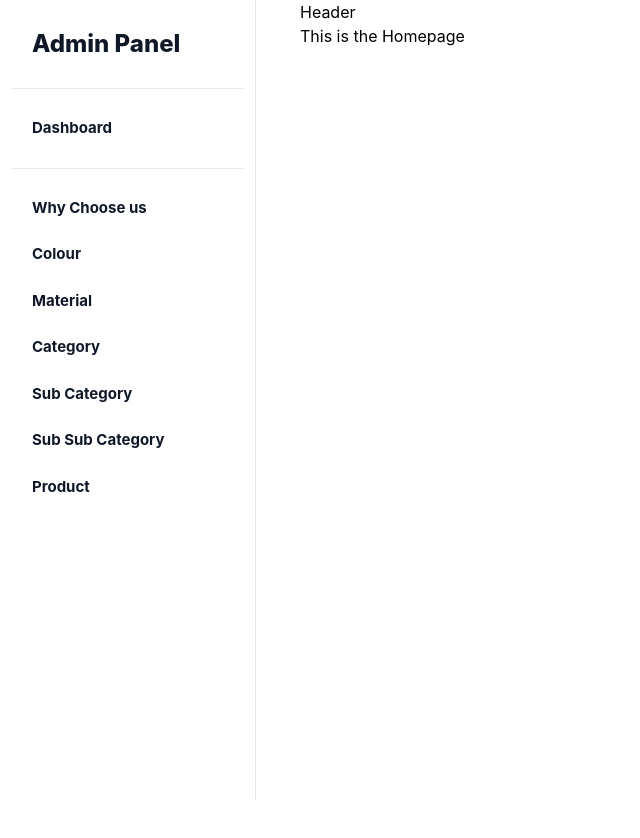
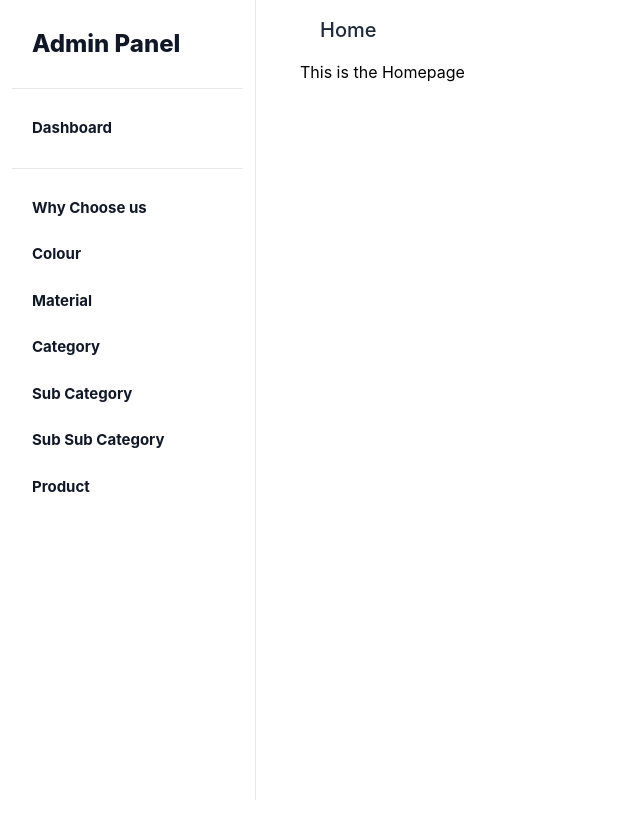
Before and after one commit to siddharth-stn/admin-panel, a React (Vite) app: page / in a window 1280 px wide. Shown: the top 838 px of the page, without its empty margins (0-640 px from the left). Built offline with nearby package versions, Linux system fonts and the light colour scheme.

Commit message:
creats a dynamic breadcrumb navigation using the help of google gemini

```diff
--- a/src/components/common/Header.jsx
+++ b/src/components/common/Header.jsx
@@ -1,3 +1,68 @@
+import { useLocation, Link } from "react-router";
+
 export default function Header() {
-  return <div>Header</div>;
+  // 1. Get the current URL location
+  const location = useLocation();
+
+  // 2. Split the pathname into an array of segments, removing any empty strings
+  // Example: "/dashboard/settings" becomes ["dashboard", "settings"]
+  const pathSegments = location.pathname
+    .split("/")
+    .filter((segment) => segment);
+
+  return (
+    <nav
+      className="flex px-5 py-4 text-gray-800 bg-white"
+      aria-label="Breadcrumb"
+    >
+      <ol className="inline-flex items-center space-x-1 md:space-x-3 text-xl font-medium">
+        {/* Always show Home as the starting point */}
+        <li className="inline-flex items-center">
+          <Link
+            to="/"
+            className="inline-flex items-center hover:text-blue-600 transition-colors"
+          >
+            Home
+          </Link>
+        </li>
+
+        {/* Map through the URL segments to create the rest of the breadcrumbs */}
+        {pathSegments.map((segment, index) => {
+          // Build the route for the link (e.g., "/dashboard/settings")
+          const routeTo = `/${pathSegments.slice(0, index + 1).join("/")}`;
+
+          // Check if this is the last item so we don't make it a clickable link
+          const isLast = index === pathSegments.length - 1;
+
+          // Capitalize the first letter for a cleaner look
+          const formattedSegment =
+            segment.charAt(0).toUpperCase() + segment.slice(1);
+
+          return (
+            <li key={routeTo}>
+              <div className="flex items-center">
+                {/* The slash separator */}
+                <span className="mx-2 text-gray-400">/</span>
+
+                {isLast ? (
+                  // If it's the current page, just show text
+                  <span className="text-gray-900 font-semibold">
+                    {formattedSegment}
+                  </span>
+                ) : (
+                  // If it's a parent page, make it a link
+                  <Link
+                    to={routeTo}
+                    className="hover:text-blue-600 transition-colors"
+                  >
+                    {formattedSegment}
+                  </Link>
+                )}
+              </div>
+            </li>
+          );
+        })}
+      </ol>
+    </nav>
+  );
 }
```
